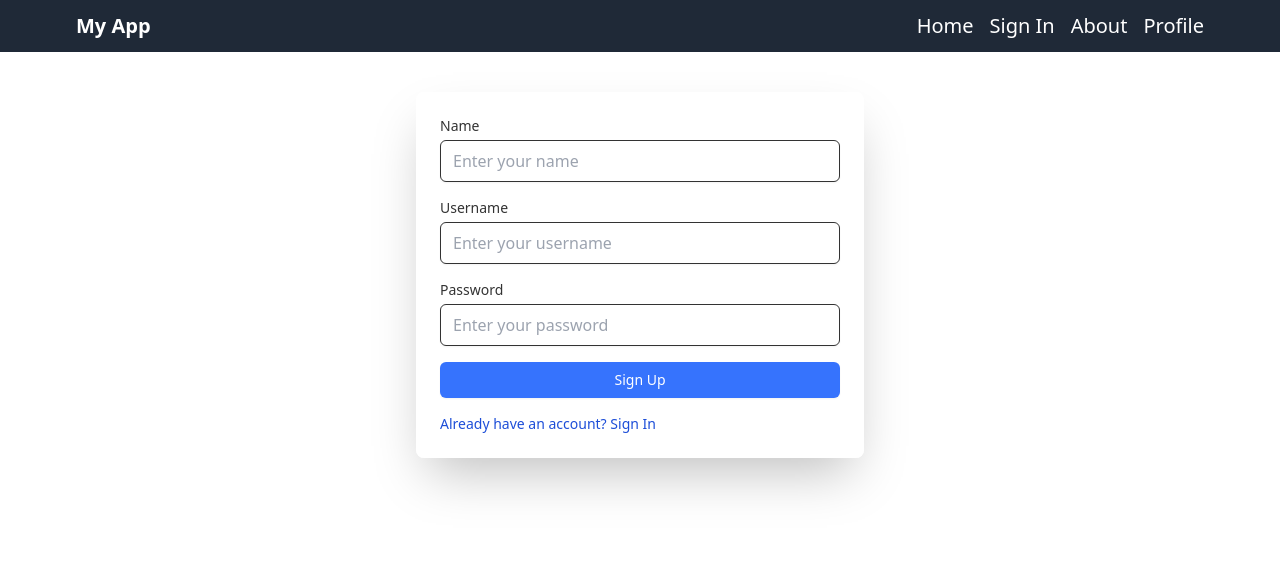
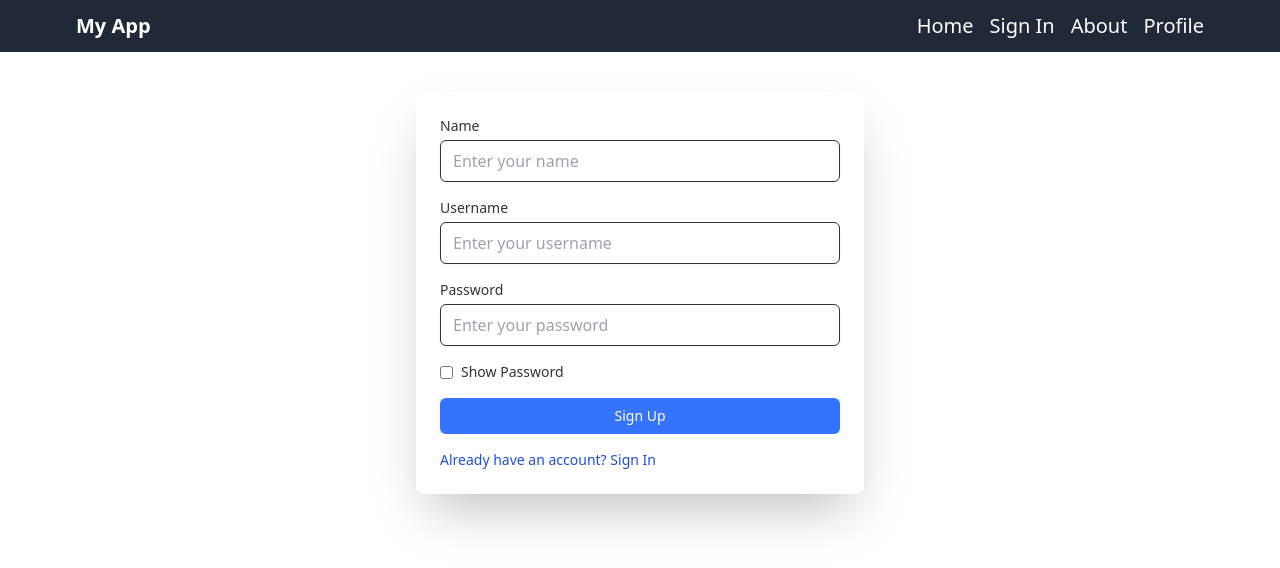
Before and after one commit to brij1728/auth-app, a React (Vite) app in the folder client/: page /signup in a window 1280 px wide. Shown: the top 568 px of the page. Built offline with nearby package versions, Linux system fonts and the light colour scheme.

Commit message:
feat: add option to toggle password visibility on sign up form
- Add a checkbox to toggle the visibility of the password input field in the SignUpForm component
- Update the password input field to change type based on the state of the showPassword variable

```diff
--- a/client/src/components/SignUpForm/SignUpForm.tsx
+++ b/client/src/components/SignUpForm/SignUpForm.tsx
@@ -33,6 +33,7 @@ export const SignUpForm = () => {
     message: '',
   });
   const debouncedPassword = useDebounce(password, 500);
+  const [showPassword, setShowPassword] = useState(false);
 
   useEffect(() => {
     if (debouncedPassword && debouncedPassword.length >= 8) {
@@ -73,7 +74,7 @@ export const SignUpForm = () => {
             component={InputField}
             name='password'
             label='Password'
-            type='password'
+            type={showPassword ? 'text' : 'password'}
             placeholder='Enter your password'
             onChange={(e: React.ChangeEvent<HTMLInputElement>) => {
               const { value } = e.target;
@@ -89,6 +90,19 @@ export const SignUpForm = () => {
                   : ''
             }
           />
+          <div className='flex items-center'>
+            <input
+              id='show-password'
+              type='checkbox'
+              className='mr-2'
+              checked={showPassword}
+              onChange={() => setShowPassword(!showPassword)}
+            />
+            <label htmlFor='show-password' className='text-sm text-secondary'>
+              Show Password
+            </label>
+          </div>
+
           <button
             type='submit'
             className='w-full rounded-md bg-btn px-4 py-2 text-sm font-medium text-primary shadow-sm hover:bg-blue-700 focus:outline-none focus:ring-2 focus:ring-btn focus:ring-offset-2'
```
